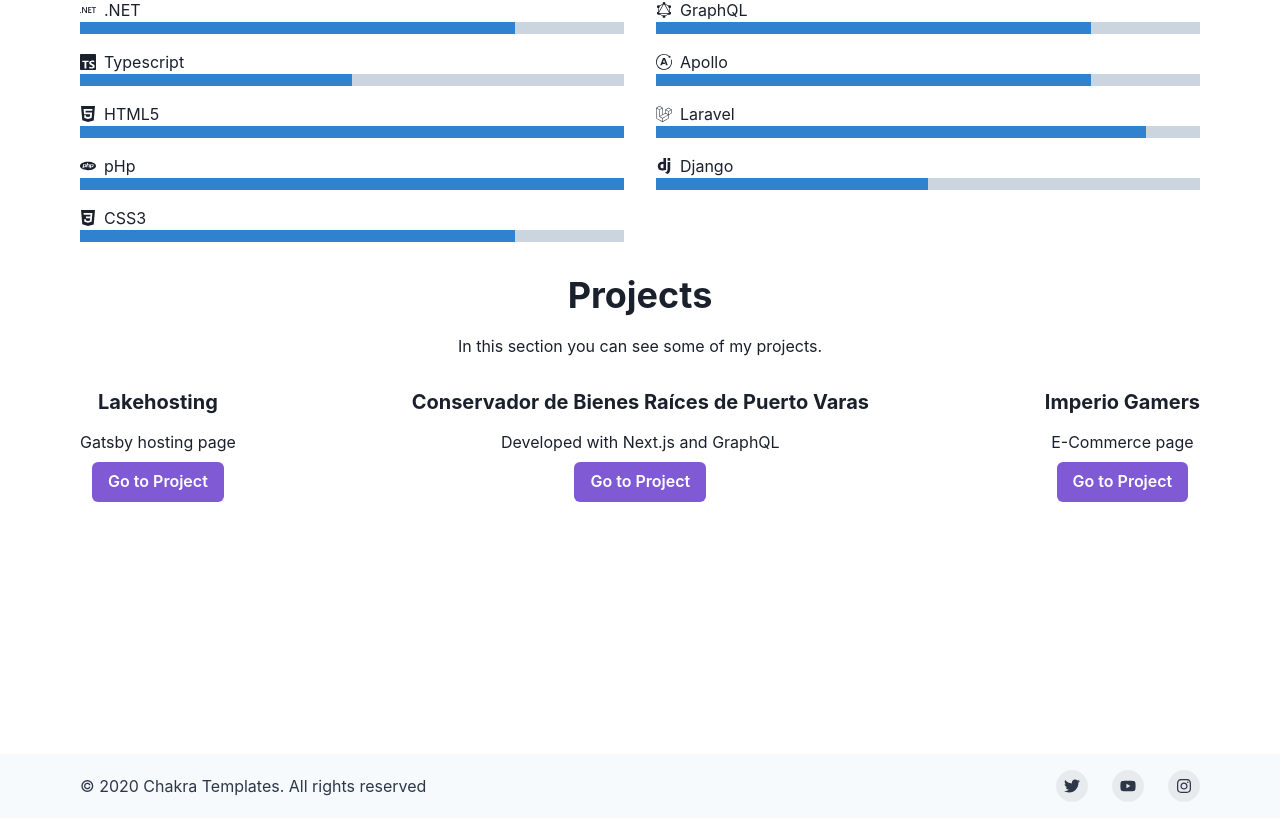
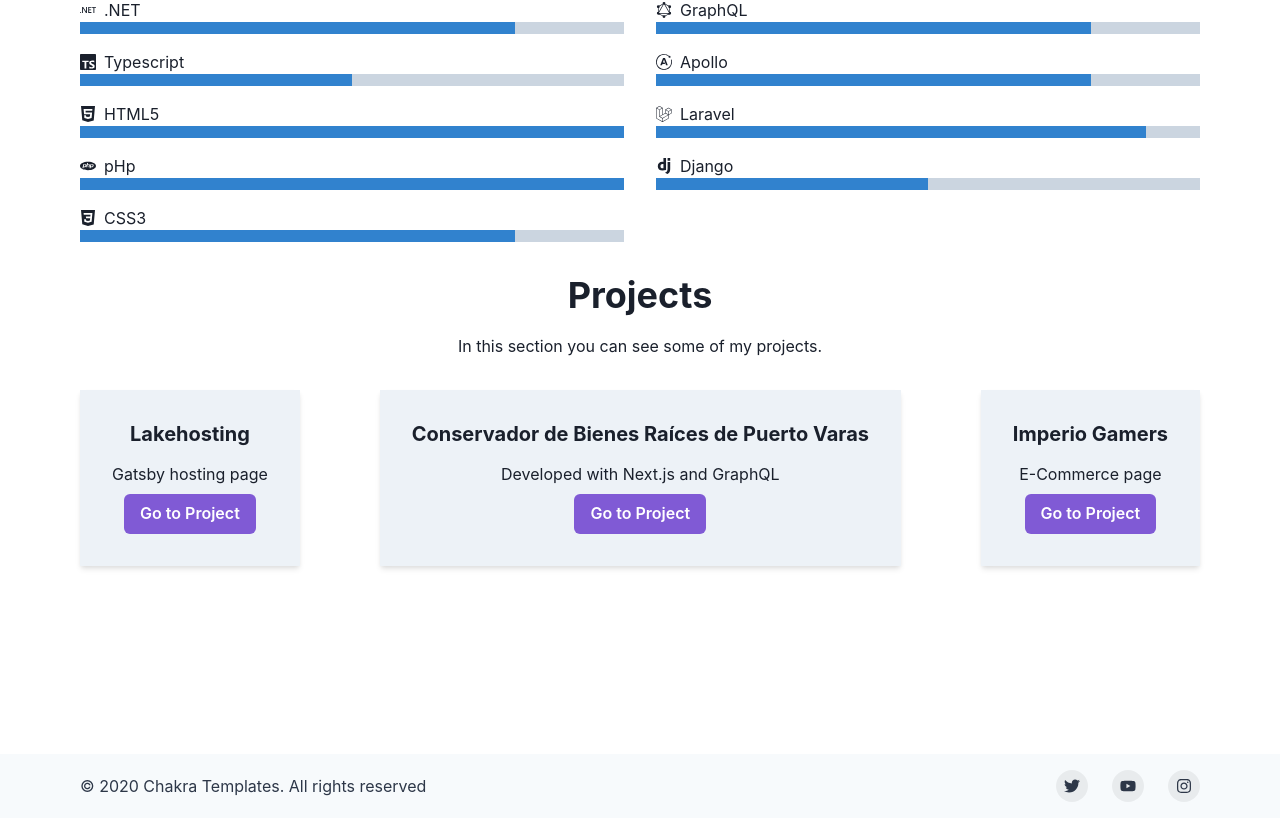
Before and after one commit to desolaser/portfolio, a Next.js app: page / in a window 1280 px wide. Shown: the part 1432-2250 px from the top of the page. Built offline with nearby package versions, Linux system fonts and the light colour scheme; grey boxes are pictures that could not be loaded.

Commit message:
Add shadow and a different color for project boxes

```diff
--- a/components/sections/projects.tsx
+++ b/components/sections/projects.tsx
@@ -8,10 +8,12 @@
   Text,
   Flex,
   Button,
-  AspectRatio
+  AspectRatio,
+  useColorModeValue
 } from '@chakra-ui/react'
 
 const Projects: FunctionComponent = () => {
+  const projectCardColor = useColorModeValue('gray.100', 'gray.700')
   return (
     <Box minH="50vh" textAlign="center">
       <Heading size="xl">Projects</Heading>
@@ -26,11 +28,16 @@
       >
         {PROJECT_ITEMS.map(item => {
           return (
-            <VStack mt={{ base: 8, md: 0 }}>
+            <VStack
+              bgColor={projectCardColor}
+              shadow="md"
+              p={8}
+              mt={{ base: 8, md: 0 }}
+            >
               <Heading size="md">
                 {item.name}
               </Heading>
-              <AspectRatio>
+              <AspectRatio ratio={1}>
                 <Image
                   src={item.image}
                   layout="fill"
@@ -58,7 +65,6 @@
   image: string
 }
 
-
 const PROJECT_ITEMS: Array<Project> = [
   {
     name: 'Lakehosting',
```
